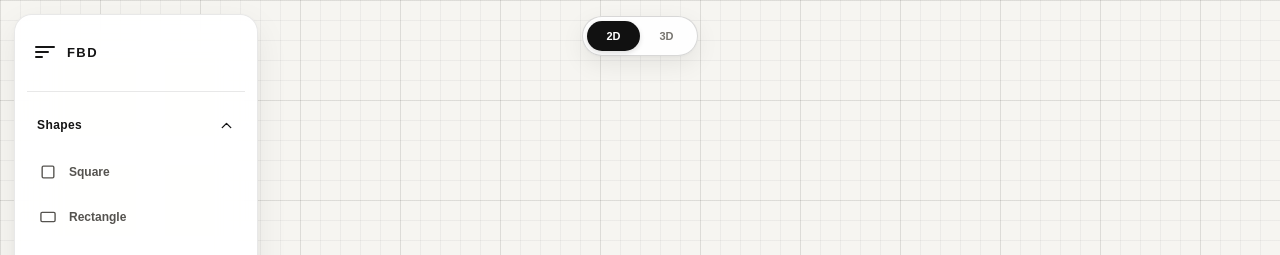
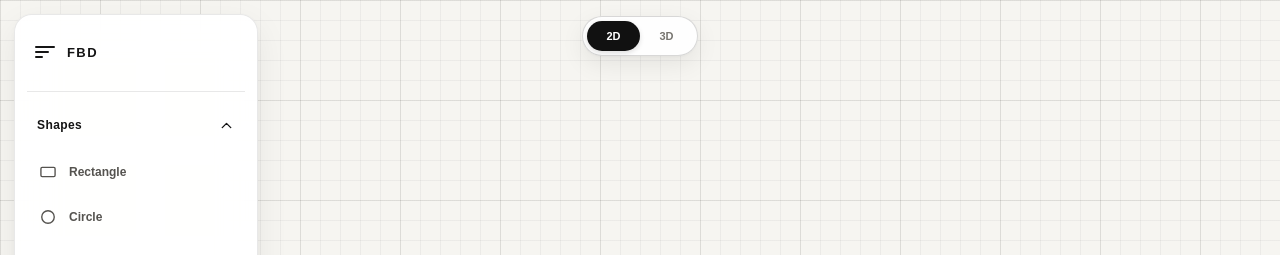
Before and after one commit to Ahmed-Radwan1718/FBD, a Next.js app: page / in a window 1280 px wide. Shown: the top 255 px of the page. Built offline with nearby package versions, Linux system fonts and the light colour scheme.

Commit message:
Remove square option from shapes panel

```diff
--- a/app/page.tsx
+++ b/app/page.tsx
@@ -59,7 +59,7 @@ const metersPerUnit: Record<LengthUnit, number> = {
   ft: 0.3048,
 };
 
-const shapes: Shape[] = ["Square", "Rectangle", "Circle", "Triangle", "Line"];
+const shapes: Shape[] = ["Rectangle", "Circle", "Triangle", "Line"];
 
 function ChevronIcon({ open }: { open: boolean }) {
   return (
```
